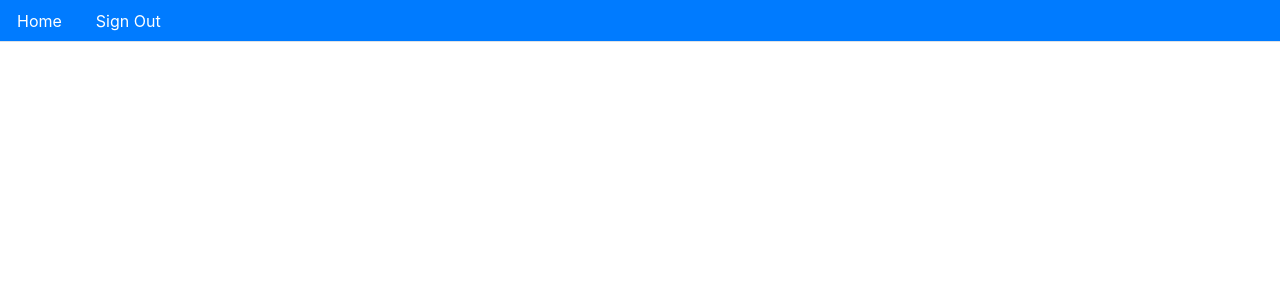
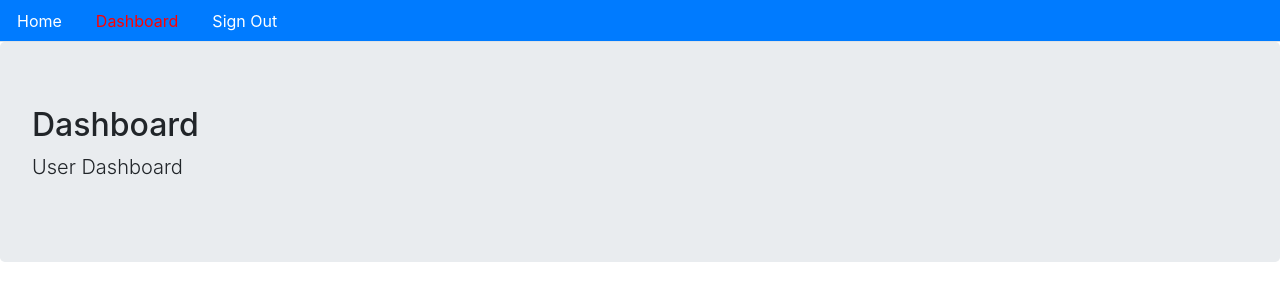
Before and after one commit to elrashid24/E-Commerce, a React (Create React App) app in the folder frontend/: page /dashboard in a window 1280 px wide. Shown: the top 300 px of the page. Built offline with nearby package versions, Linux system fonts and the light colour scheme; sample sign-in values are in the browser's storage.

Commit message:
adding protected user routes

```diff
--- a/frontend/src/Routes.jsx
+++ b/frontend/src/Routes.jsx
@@ -4,6 +4,8 @@ import Signin from "./user/Signin";
 import Signup from "./user/Signup";
 import Home from "./core/Home";
 import Menu from "./core/Menu";
+import Dashboard from "./user/UserDashboard";
+import PrivateRoutes from "./auth_api/ProtectedRoutes";
 
 const Routes = () => {
   return (
@@ -13,6 +15,7 @@ const Routes = () => {
         <Route path="/" exact component={Home}></Route>
         <Route path="/signin" exact component={Signin}></Route>
         <Route path="/signup" exact component={Signup}></Route>
+        <PrivateRoutes path="/dashboard" exact component={Dashboard} />
       </Switch>
     </BrowserRouter>
   );
--- /dev/null
+++ b/frontend/src/auth_api/ProtectedRoutes.js
@@ -0,0 +1,40 @@
+import React, {
+    Component
+} from 'react'
+import {
+    Route,
+    Redirect
+} from 'react-router-dom'
+import {
+    isAuthenticated
+} from './index'
+
+const PrivateRoutes = ({
+    component: Component,
+    ...rest
+}) => ( <
+    Route {
+        ...rest
+    }
+    render = {
+        props => isAuthenticated() ? ( < Component {
+                ...props
+            }
+            />) : (
+
+            <
+            Redirect to = {
+                {
+                    pathname: 'signin',
+                    state: {
+                        from: props.location
+                    }
+                }
+            }
+            />
+        )
+    }
+    />
+)
+
+export default PrivateRoutes
--- a/frontend/src/core/Menu.jsx
+++ b/frontend/src/core/Menu.jsx
@@ -1,7 +1,8 @@
 import React from "react";
 import { Link, withRouter, Redirect } from "react-router-dom";
 import { signOut, isAuthenticated } from "../auth_api/index";
-
+import Dashboard from "../user/UserDashboard";
+import PrivateRotues from "../auth_api/ProtectedRoutes";
 const Menu = ({ history }) => {
   const activeLink = (history, path) => {
     if (history.location.pathname === path) {
@@ -16,6 +17,15 @@ const Menu = ({ history }) => {
           <li className="nav-item">
             <Link className="nav-link" to="/" style={activeLink(history, "/")}>
               Home
+            </Link>
+          </li>
+          <li className="nav-item">
+            <Link
+              className="nav-link"
+              to="/dashboard"
+              style={activeLink(history, "/dashboard")}
+            >
+              Dashboard
             </Link>
           </li>
 
--- /dev/null
+++ b/frontend/src/user/UserDashboard.jsx
@@ -0,0 +1,12 @@
+import React from "react";
+import Layout from "../core/Layout";
+
+const Dashboard = () => {
+  return (
+    <div>
+      <Layout title="Dashboard" description="User Dashboard" />
+    </div>
+  );
+};
+
+export default Dashboard;
```
